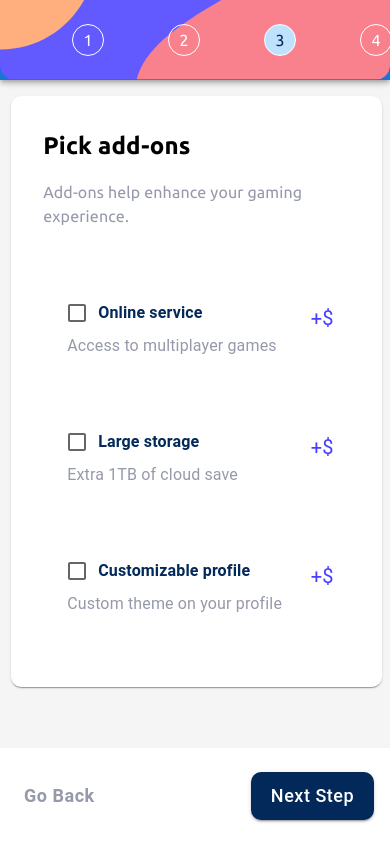
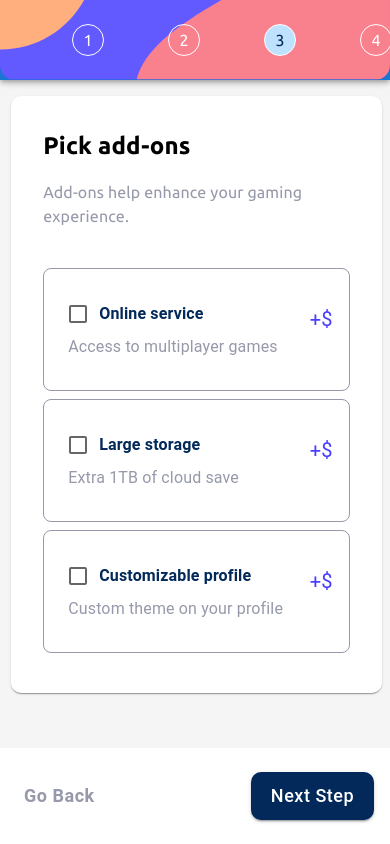
Before and after one commit to atamayo1/my-multi-step-form, a React (Vite) app: page /add-ons in a window 390 px wide. Built offline with nearby package versions, Linux system fonts and the light colour scheme.

Commit message:
i added fixes for mobile design for the second view and for the third view

```diff
--- a/src/components/cardcheckbox/CardCheckbox.jsx
+++ b/src/components/cardcheckbox/CardCheckbox.jsx
@@ -42,7 +42,7 @@ const CardCheckbox = ({
           }`}
           sx={{
             minWidth: 295,
-            maxHeight: 77,
+            maxHeight: !checkMonthlyOrYearly ? 77 : 100,
             borderRadius: 3,
             display: "flex",
             justifyContent: "baseline",
--- a/src/components/multistep/ThirdStep.styled.js
+++ b/src/components/multistep/ThirdStep.styled.js
@@ -35,6 +35,7 @@ export const ContentMultiStep = styled.div`
 export const ContentCheckbox = styled.div`
   padding-right: 1em;
   border-radius: 8px;
+  border: 1px solid #9699AA;
   .css-j204z7-MuiFormControlLabel-root .MuiFormControlLabel-label {
     color: #022959;
     font-weight: bold;
```
